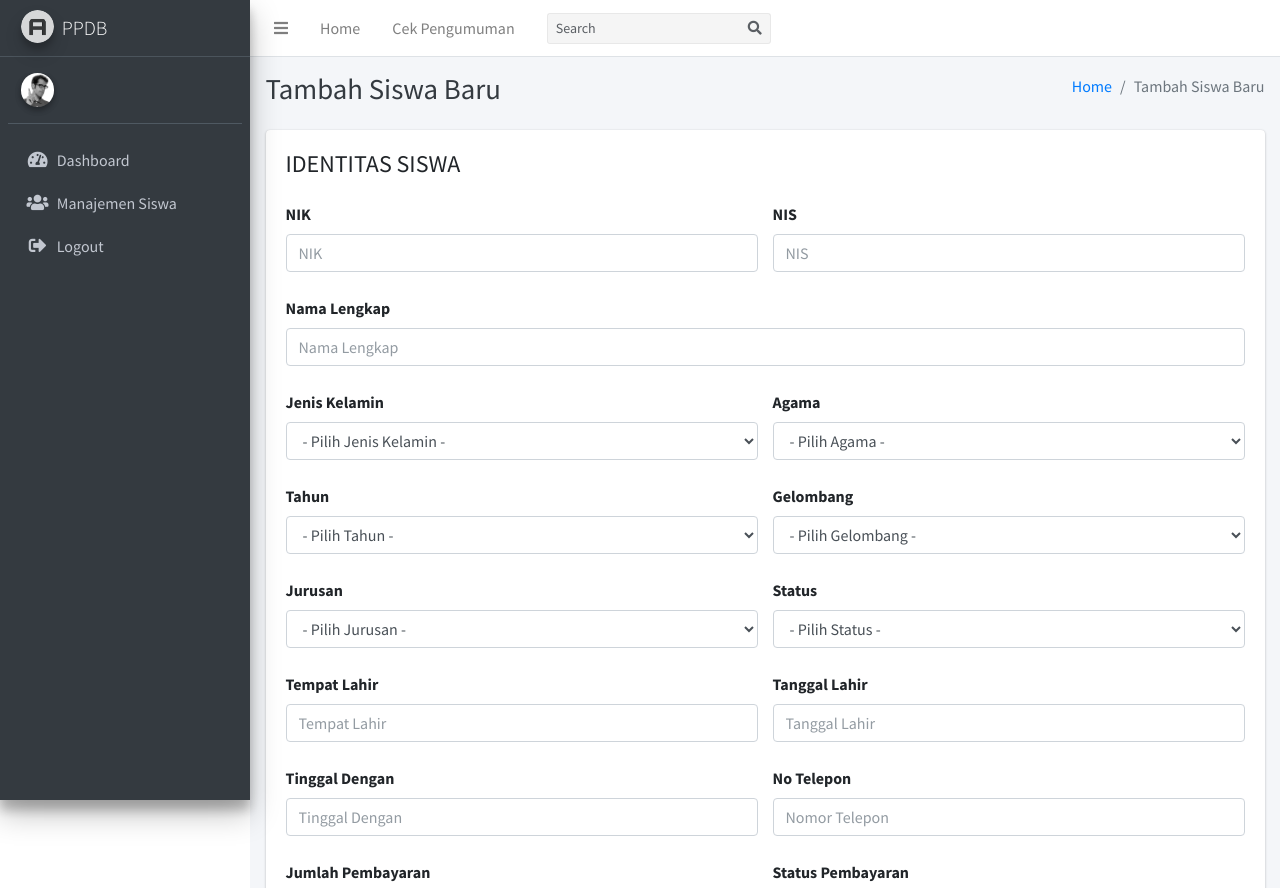
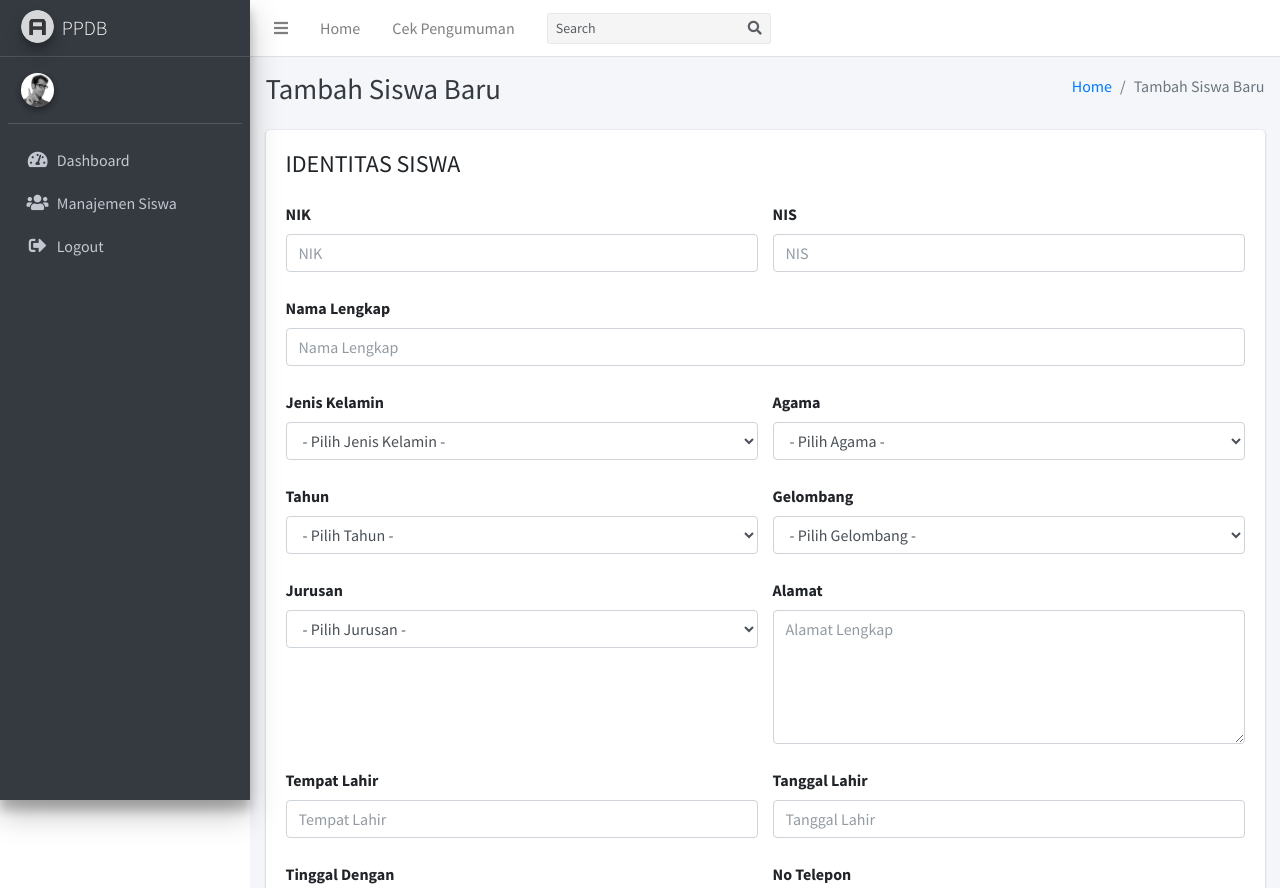
Before and after one commit to fadillahrizki/z_ppdb, a CodeIgniter 4 app: template app/Views/back/siswa/create.php in a window 1280 px wide. Shown: the top 888 px of the page. Run offline with PHP 8.4 and a stand-in for CodeIgniter, Linux system fonts and the light colour scheme; the template is opened without the code that fills it, so the values that code supplies are empty; some libraries are stand-ins or nearby versions.

Commit message:
status hidden

```diff
--- a/app/Views/back/siswa/create.php
+++ b/app/Views/back/siswa/create.php
@@ -27,7 +27,7 @@ $site = site();
 
 <section class="content">
     <form action="<?= base_url('/admin/siswa/') ?>" method="post" class="container-fluid">
-
+        <input name="siswa[status]" type="hidden" value="Tidak Lulus">
         <!-- Identitas -->
 
         <div class="row">
@@ -123,12 +123,8 @@ $site = site();
                                 </select>
                             </div>
                             <div class="col-lg-6">
-                                <label for="">Status</label>
-                                <select name="siswa[status]" class="form-control">
-                                    <option value="" disabled selected>- Pilih Status -</option>
-                                    <option value="Lulus">Lulus</option>
-                                    <option value="Tidak Lulus">Tidak Lulus</option>
-                                </select>
+                                <label for="">Alamat</label>
+                                <textarea name="siswa[alamat]" rows="5" class="form-control" placeholder="Alamat Lengkap"></textarea>
                             </div>
                         </div>
 
@@ -192,10 +188,6 @@ $site = site();
                         </div>
 
                         <br>
-
-                        <label for="">Alamat</label>
-                        <textarea name="siswa[alamat]" rows="5" class="form-control" placeholder="Alamat Lengkap"></textarea>
-
                     </div>
                 </div>
 
```
